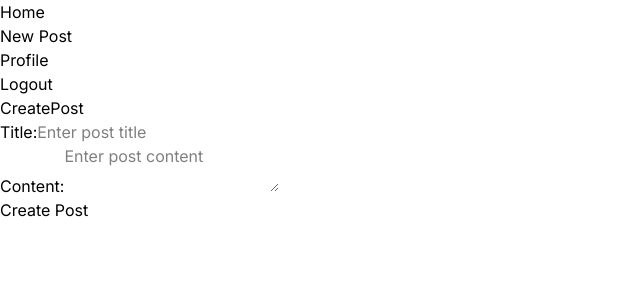
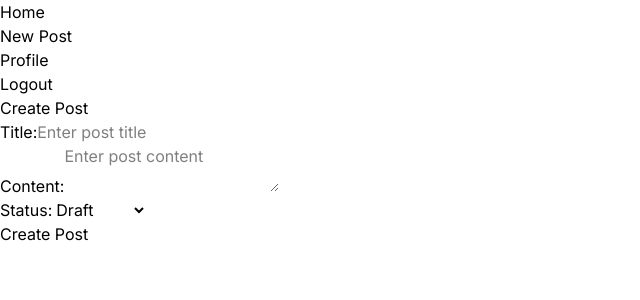
Before and after one commit to augolv/Blog, a React (Vite) app in the folder frontend/: page /posts/new in a window 1280 px wide. Shown: the top 300 px of the page, without its empty margins (0-640 px from the left). Built offline with nearby package versions, Linux system fonts and the light colour scheme; no server answers; sample sign-in values are in the browser's storage.

Commit message:
feat: enhance CreatePost component with status handling and improve form accessibility

```diff
--- a/frontend/src/views/CreatePost.jsx
+++ b/frontend/src/views/CreatePost.jsx
@@ -5,14 +5,15 @@ import { api } from "../services/api";
 export default function CreatePost() {
   const [title, setTitle] = useState("");
   const [content, setContent] = useState("");
-  const token = localStorage.getItem("token") || "";
+  const [status, setStatus] = useState("draft");
   const navigate = useNavigate();
 
   useEffect(() => {
+    const token = localStorage.getItem("token");
     if (!token) {
       navigate("/login", { state: { from: "/posts/new" } });
     }
-  }, [token, navigate]);
+  }, [navigate]);
 
   const handleTitle = (event) => {
     setTitle(event.target.value);
@@ -22,15 +23,22 @@ export default function CreatePost() {
     setContent(event.target.value);
   };
 
+  const handleStatusChange = (event) => {
+    setStatus(event.target.value);
+  };
+
   const handleSubmit = (event) => {
     event.preventDefault();
-    const post = { title, content };
+    const post = { title, content, status };
     api
-      .post("/posts", post, { headers: { Authorization: `Bearer ${token}` } })
-      .then(() => {
+      .post("/posts", post)
+      .then((res) => {
         alert("Post created successfully!");
         setTitle("");
         setContent("");
+        setStatus("draft");
+        navigate(`/`);
+        console.log(res);
       })
       .catch((error) => {
         console.error("Error creating post:", error);
@@ -39,15 +47,22 @@ export default function CreatePost() {
   };
   return (
     <div>
-      <h1>CreatePost</h1>
+      <h1>Create Post</h1>
       <form onSubmit={handleSubmit}>
         <div>
-          <label>Title:</label>
-          <input type="text" value={title} placeholder="Enter post title" onChange={handleTitle} />
+          <label htmlFor="titleInput">Title:</label>
+          <input id="titleInput" type="text" value={title} placeholder="Enter post title" onChange={handleTitle} />
         </div>
         <div>
-          <label>Content:</label>
-          <textarea placeholder="Enter post content" value={content} onChange={handleContent}></textarea>
+          <label htmlFor="contentInput">Content:</label>
+          <textarea id="contentInput" placeholder="Enter post content" value={content} onChange={handleContent}></textarea>
+        </div>
+        <div>
+          <label htmlFor="statusSelect">Status:</label>
+          <select id="statusSelect" value={status} onChange={handleStatusChange}>
+            <option value="draft">Draft</option>
+            <option value="published">Published</option>
+          </select>
         </div>
         <button type="submit">Create Post</button>
       </form>
```
